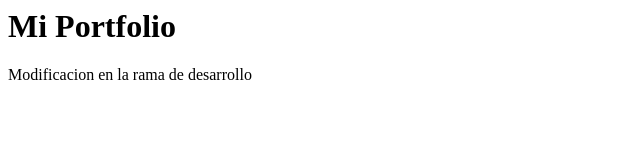
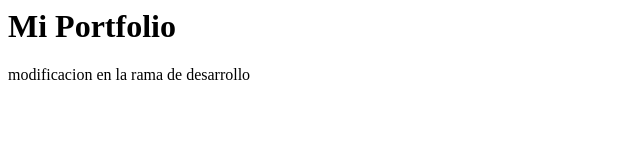
Before and after one commit to JoelGutierrez99/portfolio-FrontEnd, a plain HTML site: page index.html in a window 1280 px wide. Shown: the full height of the page, 0-640 px from the left. Drawn offline with Linux system fonts and the light colour scheme.

Commit message:
Update index.html

```diff
--- a/index.html
+++ b/index.html
@@ -1,2 +1,2 @@
 <h1>Mi Portfolio</h1>
-<p>Modificacion en la rama de desarrollo</p>
+<p> modificacion en la rama de desarrollo </p>
```
